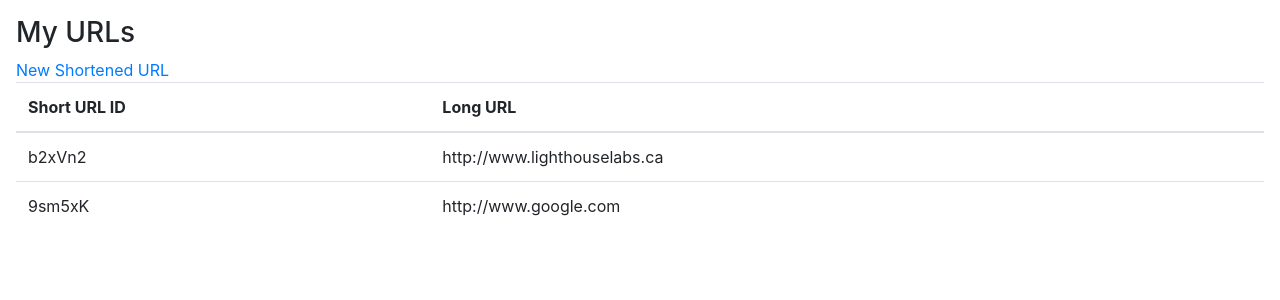
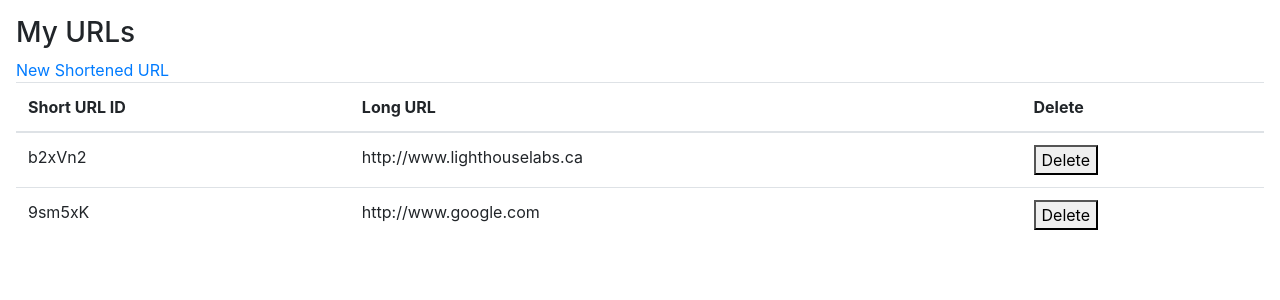
Before and after one commit to jpared3s/tinyapp, a Node server app: page /urls in a window 1280 px wide. Shown: the part 56-356 px from the top of the page. Run offline with Node 20, Linux system fonts and the light colour scheme; some libraries are stand-ins or nearby versions.

Commit message:
added delete form and button

```diff
--- a/express_server.js
+++ b/express_server.js
@@ -13,7 +13,7 @@ const urlDatabase = {
 
 function generateRandomString() {
   let result = '';
-  let chars = '0123456789abcdefghijklmnopqrstuvwxyzABCDEFGHIJKLMNOPQRSTUVWXYZ'
+  let chars = '0123456789abcdefghijklmnopqrstuvwxyzABCDEFGHIJKLMNOPQRSTUVWXYZ';
   for (let i = 6; i > 0; --i) result += chars[Math.floor(Math.random() * chars.length)];
   return result;
 }
@@ -49,17 +49,24 @@ app.post("/urls", (req, res) => {
   // console.log(generateRandomString());
   let shortId = generateRandomString();
   // console.log(urlDatabase)
-  urlDatabase[shortId] = req.body.longURL
-  console.log(urlDatabase)
+  urlDatabase[shortId] = req.body.longURL;
+  console.log(urlDatabase);
   res.redirect(`/urls/${shortId}`); // Respond with 'Ok' (we will replace this)
 });
 
 app.get("/u/:id", (req, res) => {
-  const shortID = req.params.id
-  console.log(shortID)
+  const shortID = req.params.id;
+  console.log(shortID);
   const longURL = urlDatabase[shortID];
-  console.log(longURL)
+  console.log(longURL);
   res.redirect(longURL);
+});
+
+app.post("/urls/:id/delete", (req, res) => {
+  console.log(req.params);
+  const id = req.params.id;
+  delete urlDatabase[id];
+  res.redirect("/urls");
 });
 
 app.listen(PORT, () => {
--- a/views/urls_index.ejs
+++ b/views/urls_index.ejs
@@ -28,14 +28,18 @@
           <tr>
             <th scope="col">Short URL ID</th>
             <th scope="col">Long URL</th>
+            <th scope="col">Delete</th>
           </tr>
         </thead>
         <tbody>
           <% for (let id in urls) { %>
+            <form method="POST" action="/urls/<%= id %>/delete">
             <tr>
               <td><%= id %></td>
               <td><%= urls[id] %></td>
+             <td><button type = submit>Delete</button></td>
             </tr>
+            </form>
           <% } %>
         </tbody>
       </table>
```
